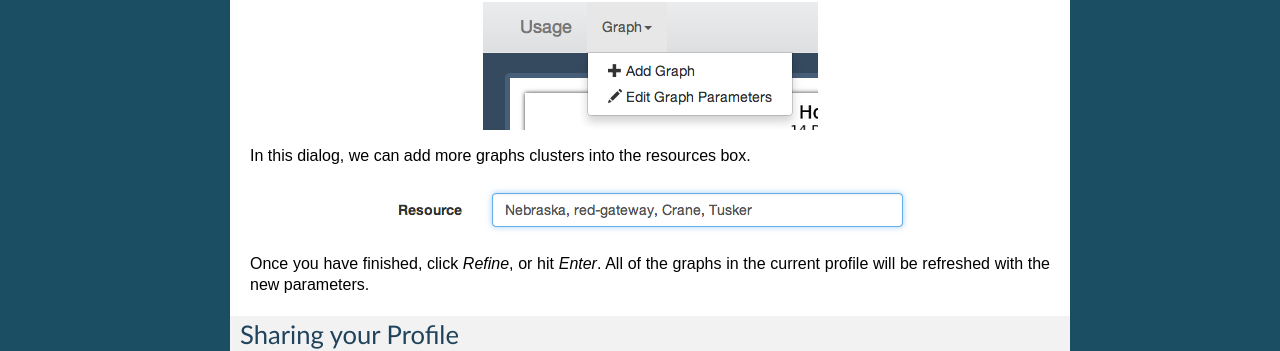
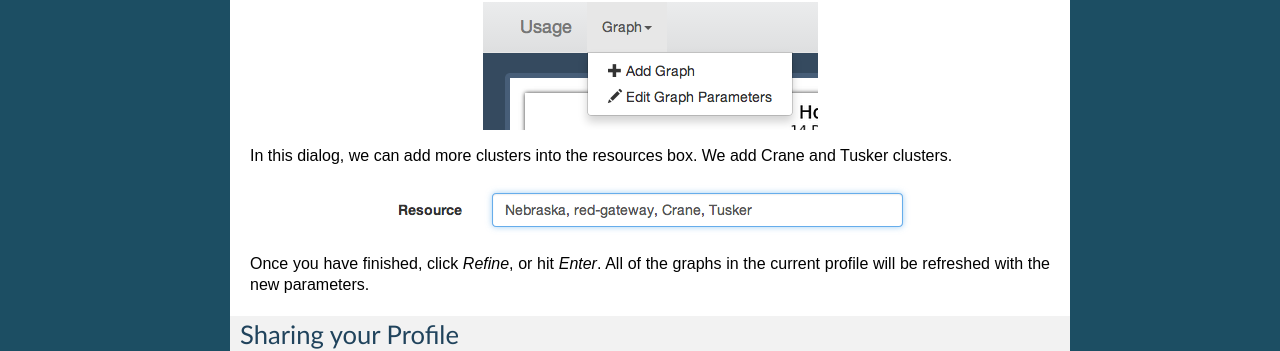
Before and after one commit to djw8605/OSG-Usage-Chrome-App, a Sphinx documentation site: the page built from docs/source/tutorial.rst, in a window 1280 px wide. Shown: the part 1312-1663 px from the top of the page. Built offline with Sphinx 7.4.7, drawn with Linux system fonts in a browser that asks for light colours.

Commit message:
Adding description of add resources picture

```diff
--- a/docs/source/tutorial.rst
+++ b/docs/source/tutorial.rst
@@ -46,7 +46,7 @@ Nebraska has many resources, but the graphs are only showing the usage from one
 .. image:: images/graphDropDown.png
    :align: center
 
-In this dialog, we can add more graphs clusters into the resources box.
+In this dialog, we can add more clusters into the resources box.  We add Crane and Tusker clusters.
 
 .. image:: images/enteringAdditionalResources.png
    :align: center
```
